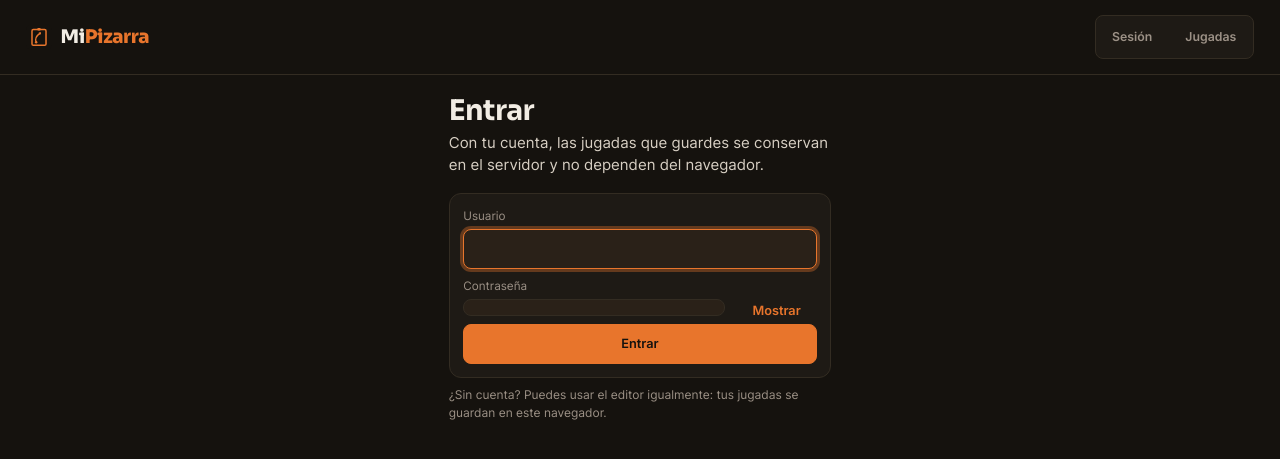
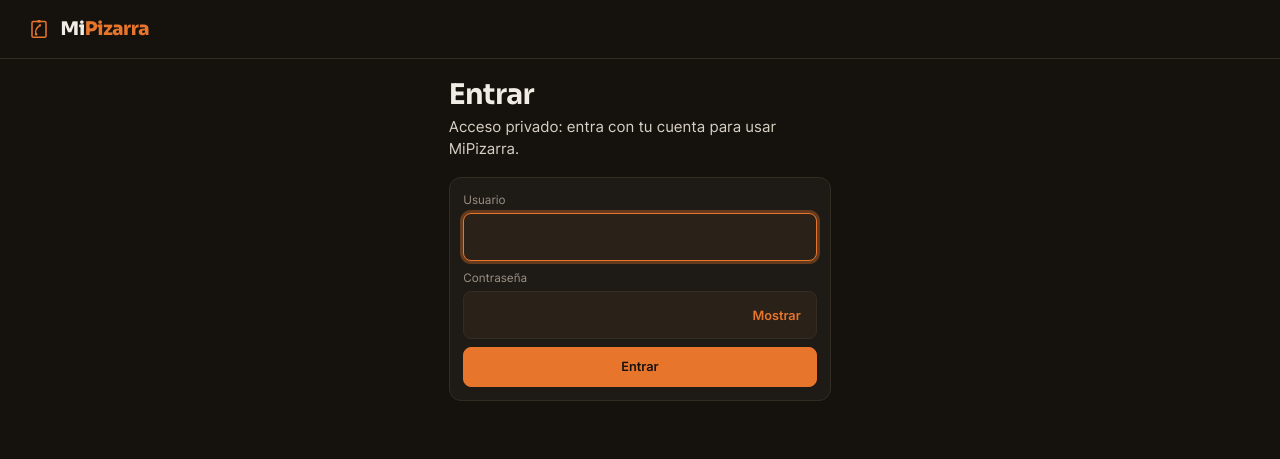
Before and after one commit to NachoPola16/mipizarra, a Django app: page /cuenta/entrar/ in a window 1280 px wide. Shown: the top 459 px of the page. Run offline with Django 5.2, Linux system fonts and the light colour scheme.

Commit message:
feat: toda la web exige cuenta (salvo login y páginas legales); campo de contraseña con el mismo alto oculta o visible

```diff
--- a/frontend/mipizarra_cfg/middleware.py
+++ b/frontend/mipizarra_cfg/middleware.py
@@ -1,3 +1,7 @@
+from django.conf import settings
+from django.contrib.auth.views import redirect_to_login
+from django.http import JsonResponse
+
 _CSP = (
     "default-src 'self'; "
     "script-src 'self' 'unsafe-inline'; "
@@ -22,3 +26,22 @@ class SecurityHeadersMiddleware:
         response['Permissions-Policy'] = 'camera=(), microphone=(), geolocation=(), payment=()'
         response['Content-Security-Policy'] = _CSP
         return response
+
+
+class LoginRequiredMiddleware:
+    """Toda la web exige iniciar sesión: sin cuenta no se usa nada. Públicas: la pantalla de entrada y las páginas
+    legales (aviso legal y privacidad); los estáticos los sirve WhiteNoise antes de llegar aquí. Las páginas redirigen
+    al login; las llamadas del navegador (POST, /guardadas/, peticiones que piden JSON) reciben un 401 en JSON."""
+    PUBLICAS = ('/cuenta/entrar/', '/privacidad/', '/aviso-legal/')
+
+    def __init__(self, get_response):
+        self.get_response = get_response
+
+    def __call__(self, request):
+        if request.user.is_authenticated or request.path in self.PUBLICAS:
+            return self.get_response(request)
+        es_api = (request.method != 'GET' or request.path.startswith('/jugadas/guardadas/')
+                  or 'application/json' in request.headers.get('Accept', ''))
+        if es_api:
+            return JsonResponse({'error': 'Tu sesión ha caducado o no has entrado. Recarga la página e inicia sesión.'}, status=401)
+        return redirect_to_login(request.get_full_path(), settings.LOGIN_URL)
--- a/frontend/mipizarra_cfg/settings.py
+++ b/frontend/mipizarra_cfg/settings.py
@@ -44,6 +44,7 @@ MIDDLEWARE = [
     'django.middleware.common.CommonMiddleware',
     'django.middleware.csrf.CsrfViewMiddleware',
     'django.contrib.auth.middleware.AuthenticationMiddleware',
+    'mipizarra_cfg.middleware.LoginRequiredMiddleware',
     'django.middleware.clickjacking.XFrameOptionsMiddleware',
 ]
 
--- a/frontend/pizarra/static/pizarra/css/jugadas.css
+++ b/frontend/pizarra/static/pizarra/css/jugadas.css
@@ -28,8 +28,8 @@ h1 { font-family: 'Sora', sans-serif; font-size: clamp(1.4rem, 4vw, 1.9rem); let
 .grupo { display: flex; flex-wrap: wrap; gap: .3rem; padding: .3rem; background: var(--bg); border: 1px solid var(--border); border-radius: 10px; }
 .grupo > legend, .grupo-etq { font-size: .68rem; font-weight: 600; letter-spacing: .12em; text-transform: uppercase; color: var(--muted); padding: 0 .3rem; align-self: center; }
 fieldset.grupo { margin: 0; min-width: 0; }
-button, select, input[type="text"] { font-family: 'Inter', sans-serif; font-size: .85rem; color: var(--text); background: var(--bg3); border: 1px solid var(--border); border-radius: 8px; padding: .45rem .8rem; min-height: 40px; cursor: pointer; }
-input[type="text"] { cursor: text; min-width: 0; width: 100%; }
+button, select, input[type="text"], input[type="password"] { font-family: 'Inter', sans-serif; font-size: .85rem; color: var(--text); background: var(--bg3); border: 1px solid var(--border); border-radius: 8px; padding: .45rem .8rem; min-height: 40px; cursor: pointer; }
+input[type="text"], input[type="password"] { cursor: text; min-width: 0; width: 100%; }
 button:hover:not(:disabled) { border-color: var(--accent); }
 button[aria-pressed="true"] { background: var(--accent); color: var(--bg); border-color: var(--accent); font-weight: 600; }
 button:disabled { opacity: .45; cursor: not-allowed; }
@@ -65,7 +65,9 @@ input:-webkit-autofill, input:-webkit-autofill:hover, input:-webkit-autofill:foc
 }
 input:-webkit-autofill:focus { border-color: var(--accent); -webkit-box-shadow: 0 0 0 1000px var(--bg3) inset, 0 0 0 3px rgba(232, 117, 44, .35); box-shadow: 0 0 0 1000px var(--bg3) inset, 0 0 0 3px rgba(232, 117, 44, .35); }
 .campo-clave { position: relative; display: flex; }
-.campo-clave input { padding-right: 5.5rem; }
+/* Formulario de entrada: campos cómodos y del mismo alto con la contraseña oculta o visible */
+form.caja input[type="text"], form.caja input[type="password"] { min-height: 48px; padding: .65rem .9rem; font-size: 1rem; line-height: 1.4; }
+.campo-clave input { padding-right: 6rem; }
 .ver-clave { position: absolute; right: 4px; top: 4px; bottom: 4px; min-height: 0; padding: 0 .8rem; background: transparent; border: none; color: var(--accent); font-weight: 600; }
 .ver-clave:hover:not(:disabled) { background: var(--bg2); border: none; }
 .ver-clave[aria-pressed="true"] { background: transparent; color: var(--accent); }
--- a/frontend/pizarra/templates/pizarra/entrar.html
+++ b/frontend/pizarra/templates/pizarra/entrar.html
@@ -17,14 +17,10 @@
         <img class="brand-mark" src="{% static 'pizarra/brand/favicon.svg' %}" alt="" width="26" height="26">
         <span>Mi<em>Pizarra</em></span>
     </a>
-    <nav class="mode-tabs" aria-label="Secciones">
-        <a class="mode-tab" href="{% url 'index' %}">Sesión</a>
-        <a class="mode-tab" href="{% url 'jugadas' %}">Jugadas</a>
-    </nav>
 </header>
 <main style="max-width:420px;">
     <h1>Entrar</h1>
-    <p class="sub">Con tu cuenta, las jugadas que guardes se conservan en el servidor y no dependen del navegador.</p>
+    <p class="sub">Acceso privado: entra con tu cuenta para usar MiPizarra.</p>
     <form method="post" class="caja" autocomplete="on">
         {% csrf_token %}
         {% if form.non_field_errors %}<p role="alert" class="nota" style="color:#ffb4a2;">{{ form.non_field_errors.0 }}</p>{% endif %}
@@ -35,10 +31,9 @@
             <input type="password" name="password" id="id_password" autocomplete="current-password" required>
             <button type="button" id="ver-clave" class="ver-clave" aria-pressed="false" aria-controls="id_password">Mostrar</button>
         </div>
-        <input type="hidden" name="next" value="{{ next }}">
+        <input type="hidden" name="next" value="{{ next|default:'/' }}">
         <div class="fila"><button type="submit" class="primario" style="width:100%;">Entrar</button></div>
     </form>
-    <p class="nota">¿Sin cuenta? Puedes usar el editor igualmente: tus jugadas se guardan en este navegador.</p>
 </main>
 <script src="{% static 'pizarra/js/entrar.js' %}"></script>
 </body>
```
Also changed, not shown: tests/test_cuentas.py (+8 -2 lines).
